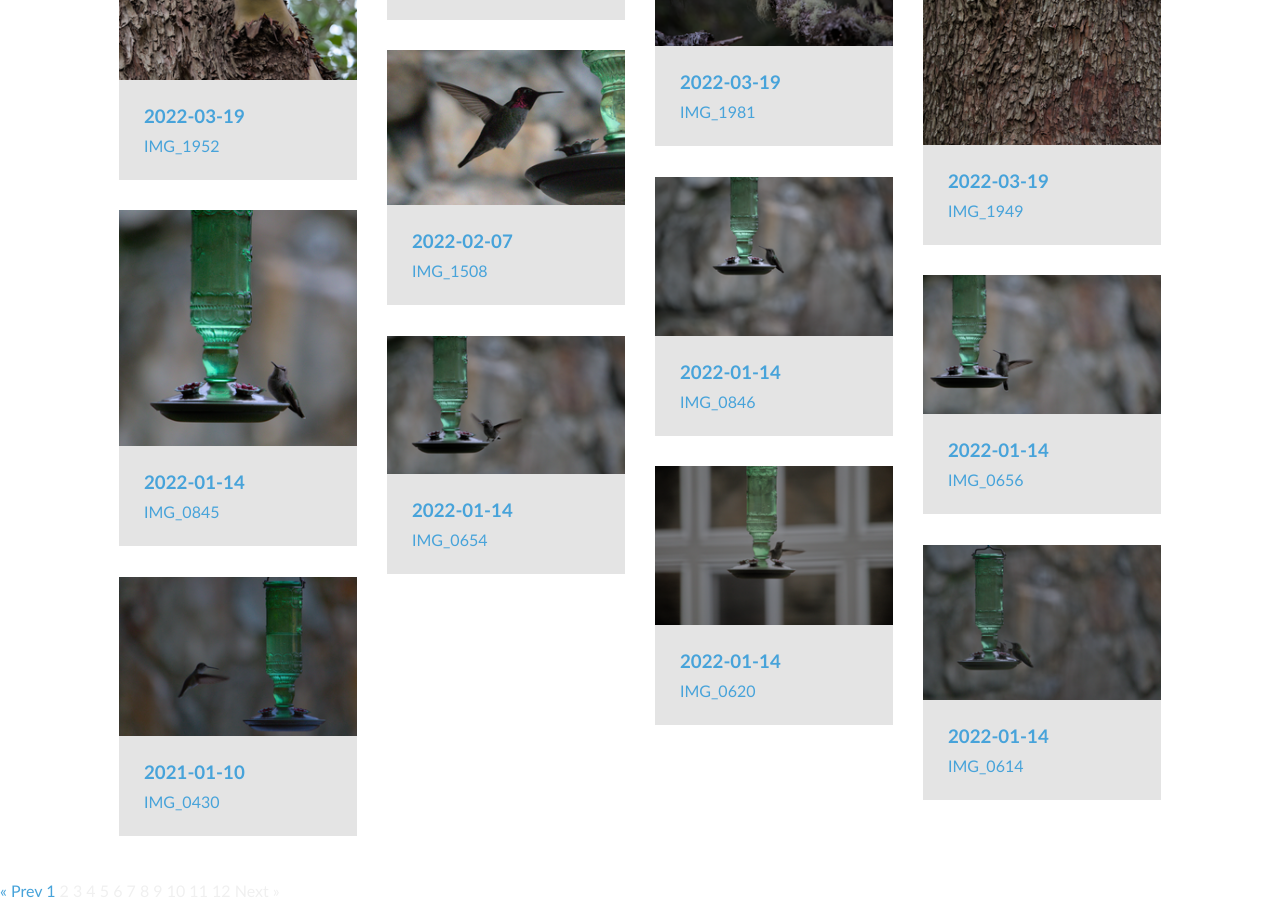
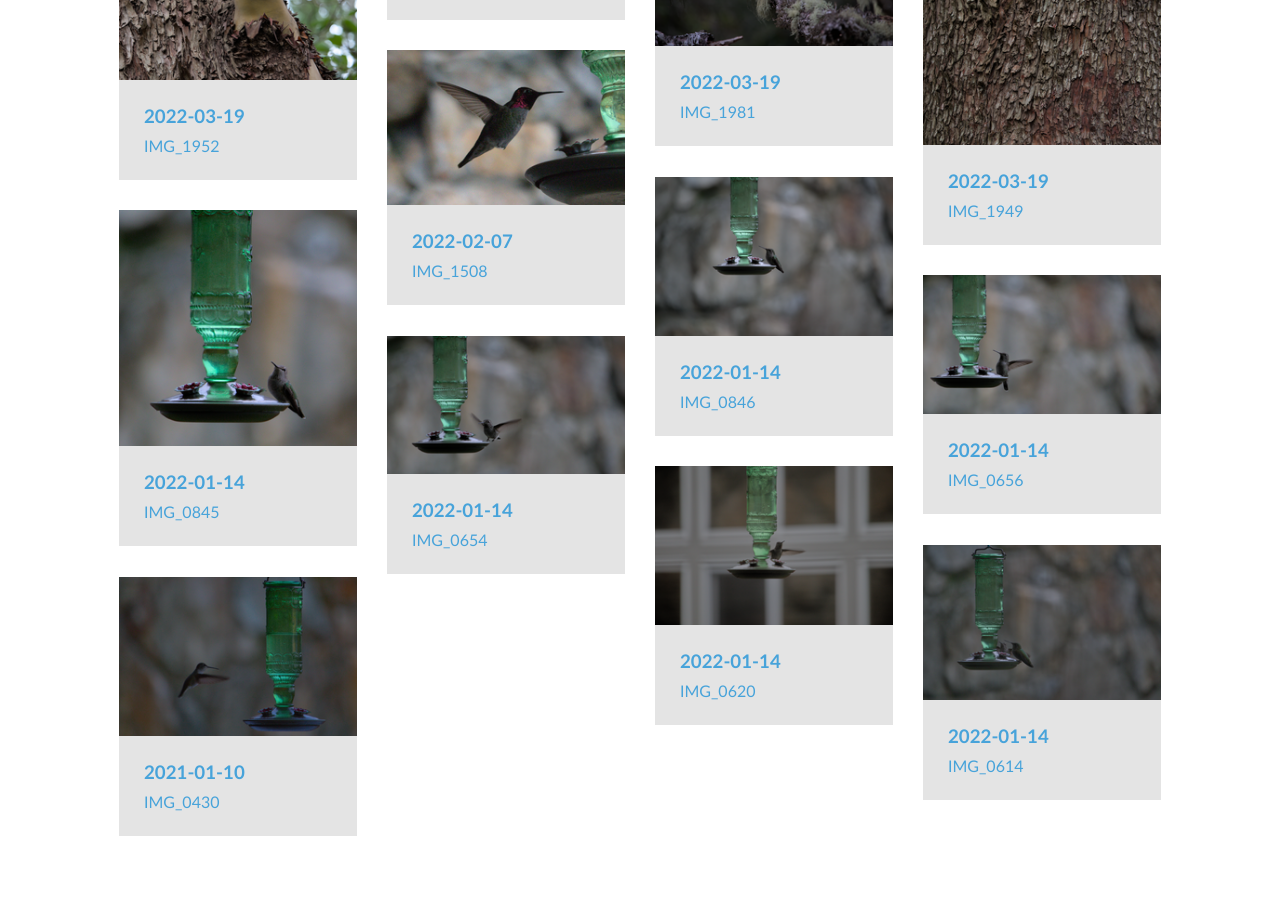
Before and after one commit to k1photo/k1photo.github.io, a Jekyll site: the page built from index.html, in a window 1280 px wide and 900 px high, scrolled down 4475 px. Built offline with Jekyll 4.4.1, drawn with Linux system fonts in a browser that asks for light colours; Markdown is read by kramdown in place of the engine named in the settings; the list of posts is cut into pages by our own code.

Commit message:
quick commit

```diff
--- a/_config.yml
+++ b/_config.yml
@@ -90,7 +90,7 @@
 
 include: ['_pages']
 
-paginate: 6
+paginate: 40
 paginate_path: /page:num/
 
 # Exclude these files from your production _site
--- a/index.html
+++ b/index.html
@@ -45,31 +45,4 @@
         	<div class="info-keys icon">Navigate with arrow keys</div>
     	</section><!-- // slideshow -->
 	</div><!-- // grid-gallery -->
-
-	<!-- pagination -->
-	{% if paginator.total_pages > 1 %}
-	<div class="pagination">
-		{% if paginator.previous_page %}
-			<a href="{{ paginator.previous_page_path | prepend: site.baseurl | replace: '//', '/' }}">&laquo; Prev</a>
-		{% else %}
-			<span>&laquo; Prev</span>
-		{% endif %}
-
-		{% for page in (1..paginator.total_pages) %}
-			{% if page == paginator.page %}
-				<span class="webjeda">{{ page }}</span>
-			{% elsif page == 1 %}
-				<a href="{{ '/' | prepend: site.baseurl | replace: '//', '/' }}">{{ page }}</a>
-			{% else %}
-				<a href="{{ site.paginate_path | prepend: site.baseurl | replace: '//', '/' | replace: ':num', page }}">{{ page }}</a>
-			{% endif %}
-		{% endfor %}
-
-		{% if paginator.next_page %}
-			<a href="{{ paginator.next_page_path | prepend: site.baseurl | replace: '//', '/' }}">Next &raquo;</a>
-		{% else %}
-			<span>Next &raquo;</span>
-		{% endif %}
-	</div>
-	{% endif %}
 </div>
```
Also changed, not shown: index_old.html (deleted, +0 -49 lines), 1 other file.
